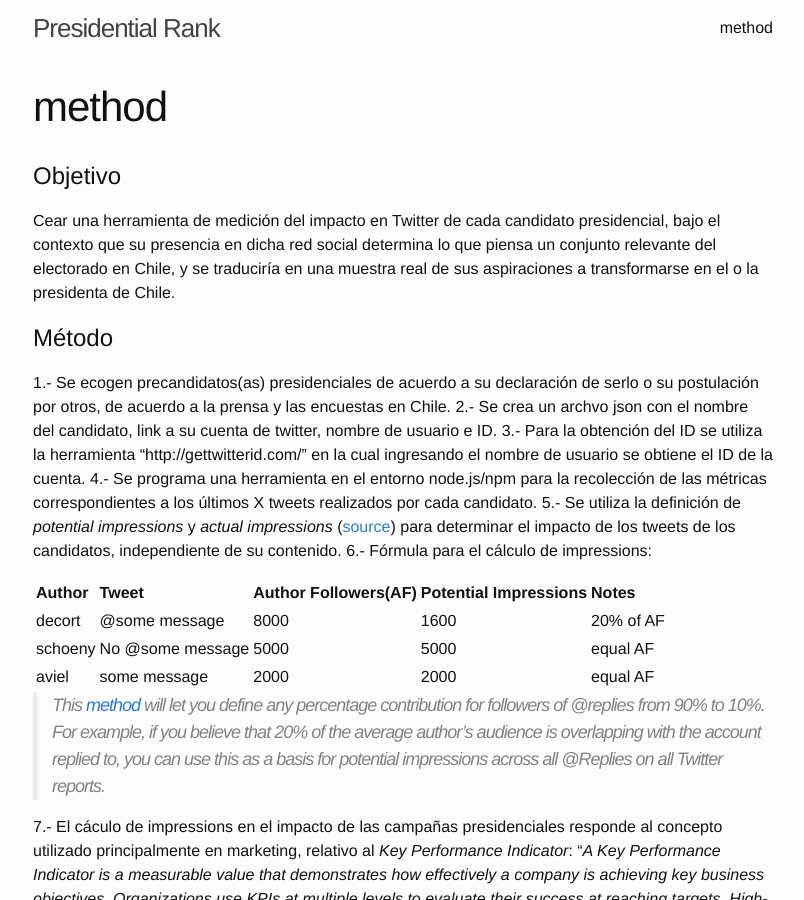
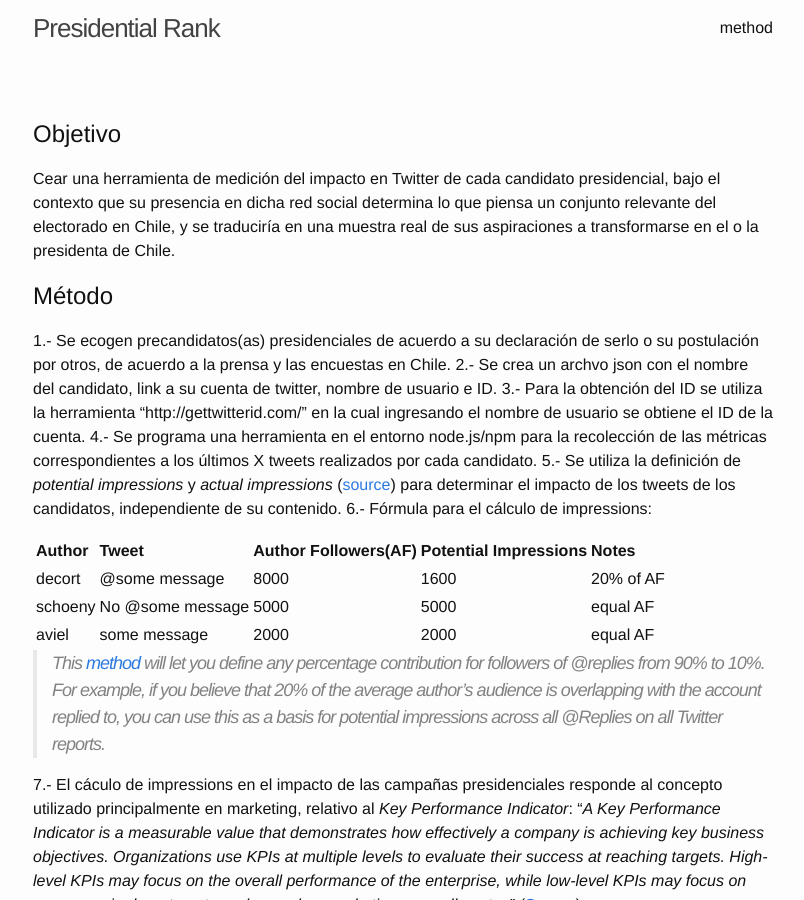
Before and after one commit to crishernandezmaps/presrank, a Jekyll site: the page built from method.md, in a window 1280 px wide and 900 px high. Shown: the whole window, without its empty margins (237-1041 px from the left). Built offline with Jekyll 4.4.1, drawn with Linux system fonts in a browser that asks for light colours.

Commit message:
removing title from pages layout

```diff
--- a/_layouts/page.html
+++ b/_layouts/page.html
@@ -4,7 +4,7 @@
 <article class="post">
 
   <header class="post-header">
-    <h1 class="post-title">{{ page.title }}</h1>
+    <!-- <h1 class="post-title">{{ page.title }}</h1> -->
   </header>
 
   <div class="post-content">
```
